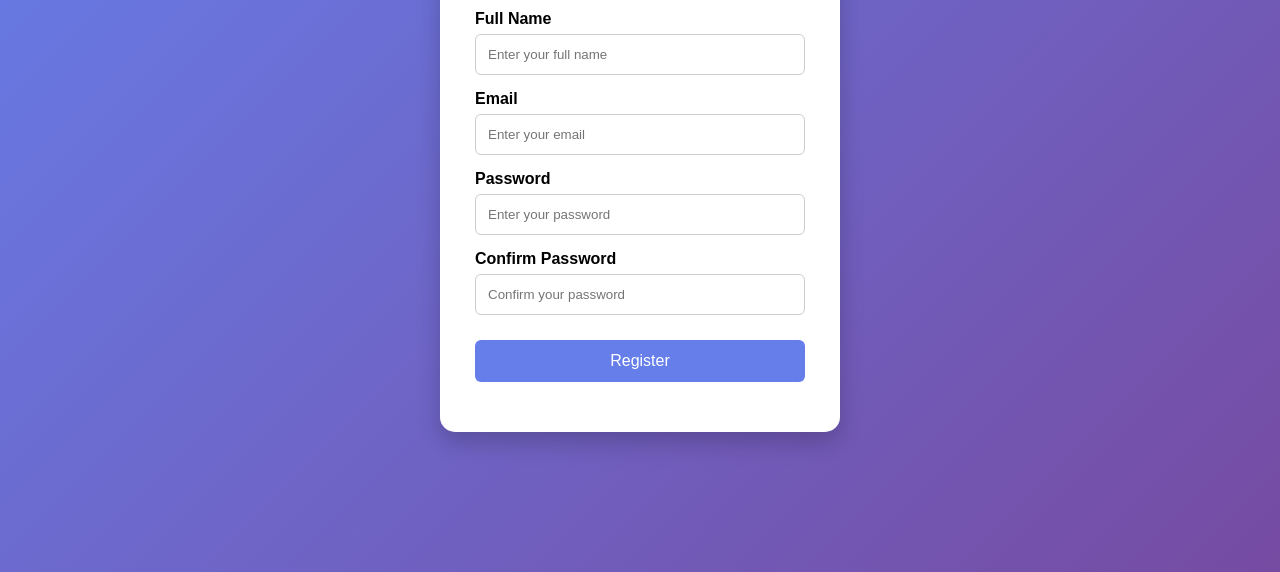
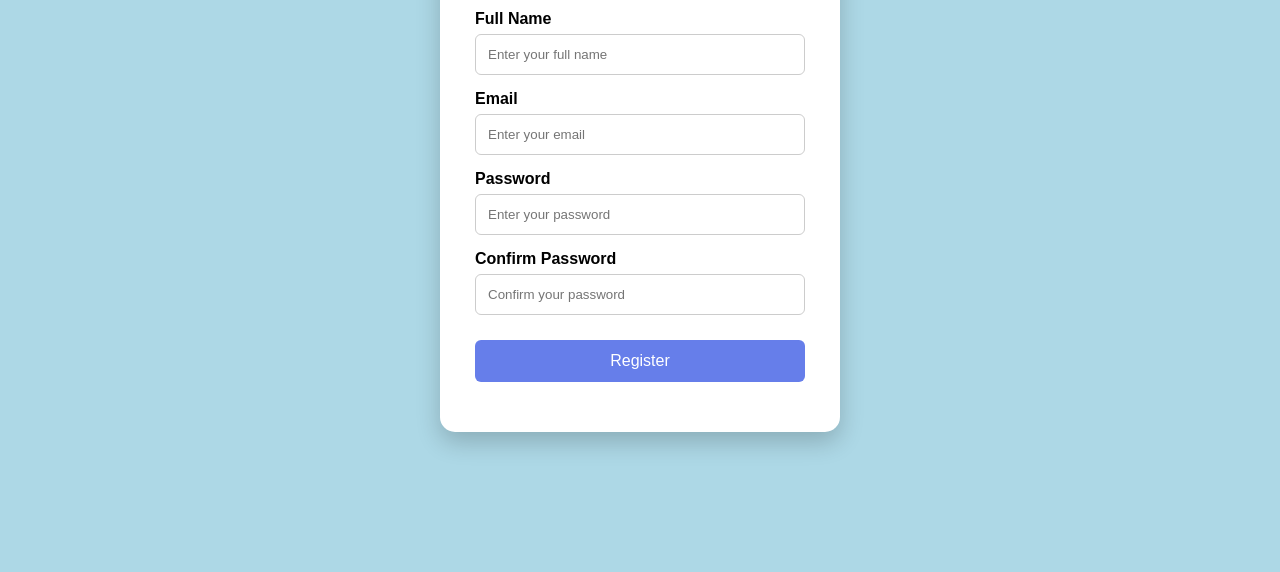
Before and after one commit to shravyavaka04-wq/shravyavaka04-devopsproject, a plain HTML site: page index.html in a window 1280 px wide. Shown: the part 228-800 px from the top of the page. Drawn offline with Linux system fonts and the light colour scheme.

Commit message:
Change background color to lightblue

```diff
--- a/style.css
+++ b/style.css
@@ -6,7 +6,7 @@
 
 body {
     font-family: Arial, sans-serif;
-    background: linear-gradient(135deg, #667eea, #764ba2);
+    background: lightblue;
     display: flex;
     justify-content: center;
     align-items: center;
```
